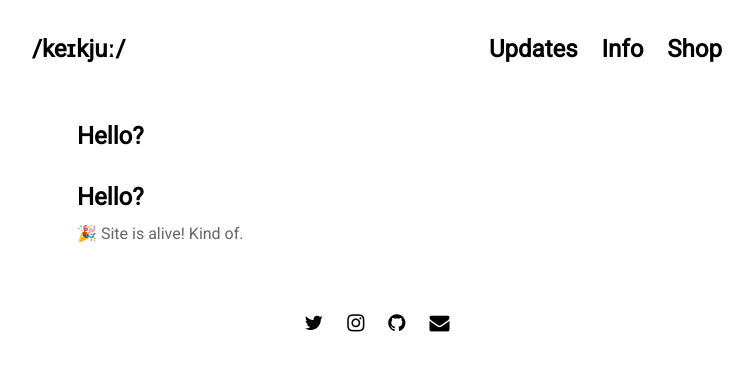
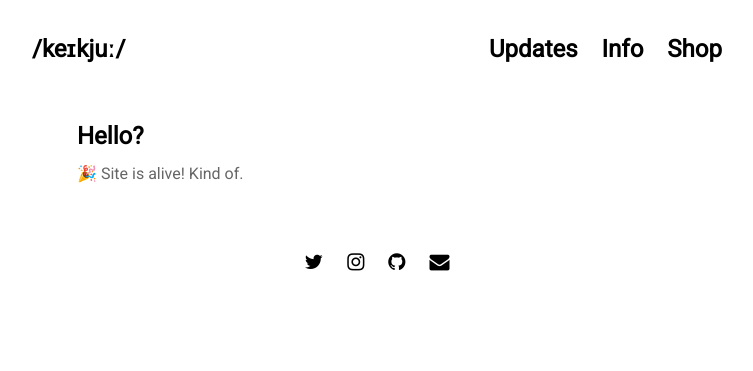
Before and after one commit to keikju/keikju.github.io, a Jekyll site: the page built from _posts/2019-05-14-hello.md, in a window 1280 px wide. Shown: the top 371 px of the page, without its empty margins (263-1016 px from the left). Built offline with Jekyll 4.4.1, drawn with Linux system fonts in a browser that asks for light colours; nearby versions of some CDN libraries.

Commit message:
duplicates everywher

```diff
--- a/_posts/2019-05-14-hello.md
+++ b/_posts/2019-05-14-hello.md
@@ -3,6 +3,4 @@ layout: post
 title: "Hello?"
 ---
 
-#### Hello?
-
 🎉 Site is alive! Kind of.
```
